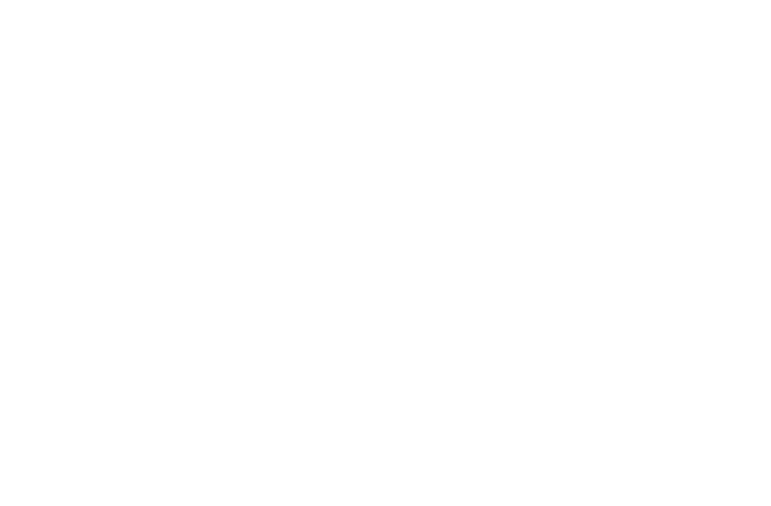
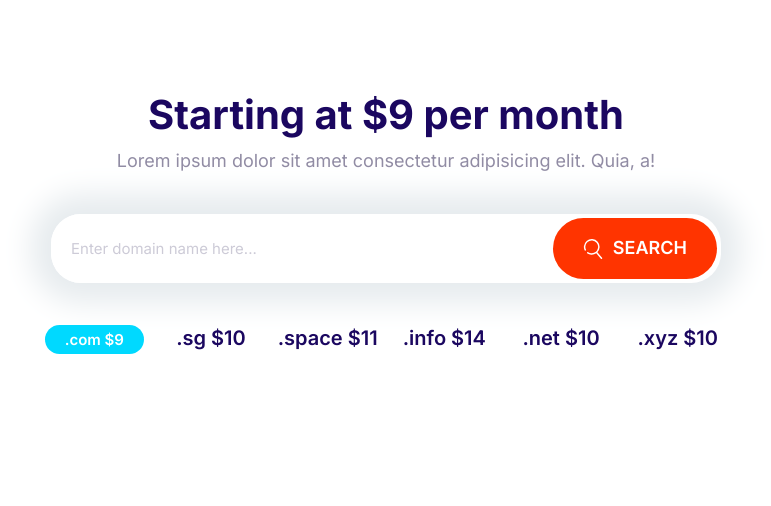
Before and after one commit to Cu-sick/Moshify.TC, a plain HTML site: page Index.html in a window 1280 px wide. Shown: the whole page, without its empty margins (254-1025 px from the left). Drawn offline with Linux system fonts and the light colour scheme.

Commit message:
domain block.

```diff
--- a/Index.html
+++ b/Index.html
@@ -12,7 +12,26 @@
     <link rel="stylesheet" href="css/styles.css"/>
 </head>
 <body>
-
+<section class="block container block-domain">
+  <header class="block__header">
+    <h2>Starting at $9 per month</h2>
+    <p>Lorem ipsum dolor sit amet consectetur adipisicing elit. Quia, a!</p>
+  </header>
+  <div class="input-group">
+    <input type="text" class="input" placeholder="Enter domain name here...">
+<button class="btn btn--accent"><svg class="icon icon--white">
+  <use xlink:href="images/sprite.svg#search"></use>
+</svg>Search</button>
+</div>
+<ul class="list block-domain__prices">
+  <li><span class="badge badge--secondary">.com $9</span></li>
+  <li>.sg $10</li>
+  <li>.space $11</li>
+  <li>.info $14</li>
+  <li>.net $10</li>
+  <li>.xyz $10</li>
+</ul>
+</section>
 <script src="js/main.js"></script>
 </body>
 </html>
--- a/css/styles.css
+++ b/css/styles.css
@@ -197,10 +197,18 @@ a{
     font-size: 1.8rem;
     font-weight: 600;
     margin: 1rem 0;
+    outline: 0;
     padding: 2rem 3rem;
     text-align: center;
     text-transform: uppercase;
     white-space: nowrap;
+}
+
+.btn .icon {
+    width: 2rem;
+    height: 2rem;
+    margin-right: 1rem;
+    vertical-align: middle;
 }
 
 .btn--primary {
@@ -280,7 +288,7 @@ padding-right: 6rem;
 .input-group .input {
     border: 0;
     flex-grow: 1;
-    padding: 1.5rem 1rem;
+    padding: 1.5rem 2rem;
 }
 
 .input-group .btn {
@@ -689,3 +697,28 @@ border-radius: 5px;
         align-self: center;
     }
 }
+
+/*domain block*/
+.block-domain .input-group {
+    box-shadow: 0 0 30px 20px #e6ebee;
+    border: 0;
+    margin: 4rem auto;
+    max-width: 670px;
+}
+
+.block-domain__prices {
+    display: grid;
+    grid-template-columns: repeat(3, 1fr);
+    grid-template-rows: repeat(2, 6rem);
+    font-size: 2rem;
+    font-weight: 600;
+    justify-items: center;
+    max-width: 700px;
+    margin: 0 auto
+}
+
+@media screen and (min-width: 768px) {
+    .block-domain__prices {
+        grid-template-columns: repeat(auto-fit, minmax(10rem, 1fr));
+    }
+}
```
Also changed, not shown: components/domain block.html (added, +20 -0 lines), components/icons.html (+1 -1 lines).
